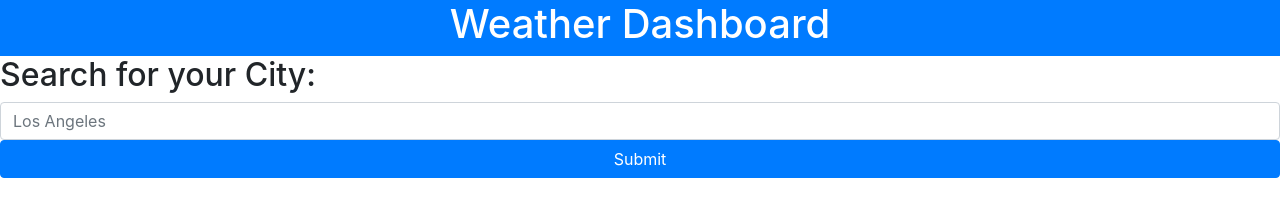
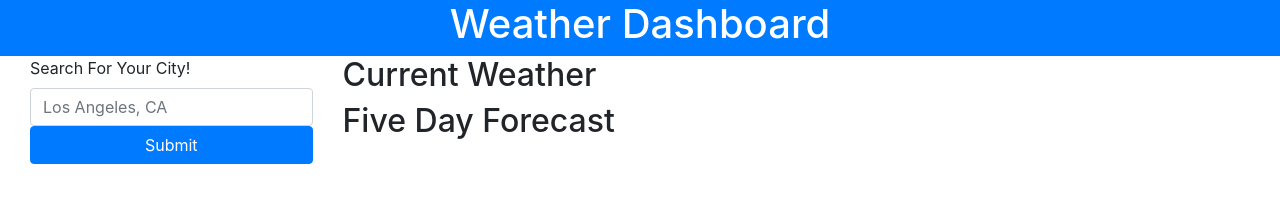
Before and after one commit to mals1230/weather-dashboard, a plain HTML site: page index.html in a window 1280 px wide. Drawn offline with nearby package versions, Linux system fonts and the light colour scheme.

Commit message:
playing with spacing to align with homework example

```diff
--- a/assets/style.css
+++ b/assets/style.css
@@ -1,7 +1,3 @@
-
-
-h2 {
-    padding-left: 50px;
-    padding-top: 50px;
-
-}
+body {
+    font-family: 'Fira Sans', sans-serif;
+  }
--- a/index.html
+++ b/index.html
@@ -1,5 +1,6 @@
 <!DOCTYPE html>
 <html lang="en">
+
 <head>
     <meta charset="UTF-8">
     <meta http-equiv="X-UA-Compatible" content="IE=edge">
@@ -7,22 +8,38 @@
     <link rel="stylesheet" href="https://stackpath.bootstrapcdn.com/bootstrap/4.3.1/css/bootstrap.min.css"/>
     <title>Weather Dashboard</title>
 </head>
+
 <body>
-    <nav class="d-flex justify-content-center text-white bg-primary">
+    <header class="d-flex justify-content-center text-white bg-primary">
         <h1>Weather Dashboard</h1>
-    </nav>
+    </header>
 
-    <section>
-        <form class="form">
-            <div>
-              <h2 for="City">Search for your City:</h2>
-              <input type="city" class="form-control" id="city" placeholder="Los Angeles">
-              <input class="btn btn-primary btn-block" type="submit" value="Submit">
+    <main class="container-fluid">
+        <section>
+            <form class="col-12 col-sm-12 col-md-3 float-left" id="search-form">
+                <div>
+                <label for="city">Search For Your City!</label>
+                <input type="city" class="form-control" id="search-input" placeholder="Los Angeles, CA">
+                <input class="btn btn-primary btn-block" type="submit" value="Submit">
+                </div>
+            </form>
+
+            <div class="col-12 col-sm-12 col-md-9 float-right" id="weeklyForecast">
+                <h2> Current Weather </h2
+
+                <div class="row my-8" id="fiveDayForecast">
+                    <h2>Five Day Forecast</h2>
+                    <div class="square" id="day1"></div>
+                    <div class="square" id="day2"></div>
+                    <div class="square" id="day3"></div>
+                    <div class="square" id="day4"></div>
+                    <div class="square" id="day5"></div>
+                </div>
             </div>
-        </form>
 
+        </section>
 
-    </section>
+    </main>
 
     <footer class="d-flex justify-content-center text-white bg-primary">
 
```
Also changed, not shown: 1 other file.
